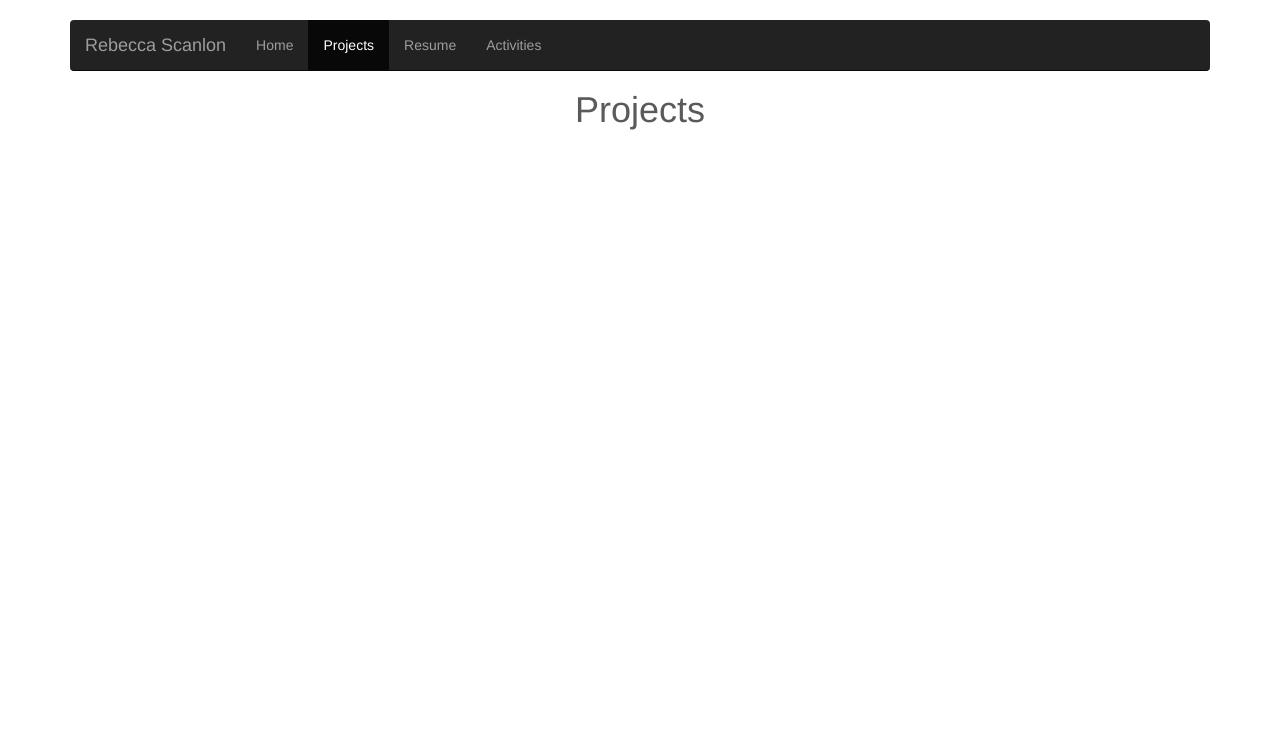
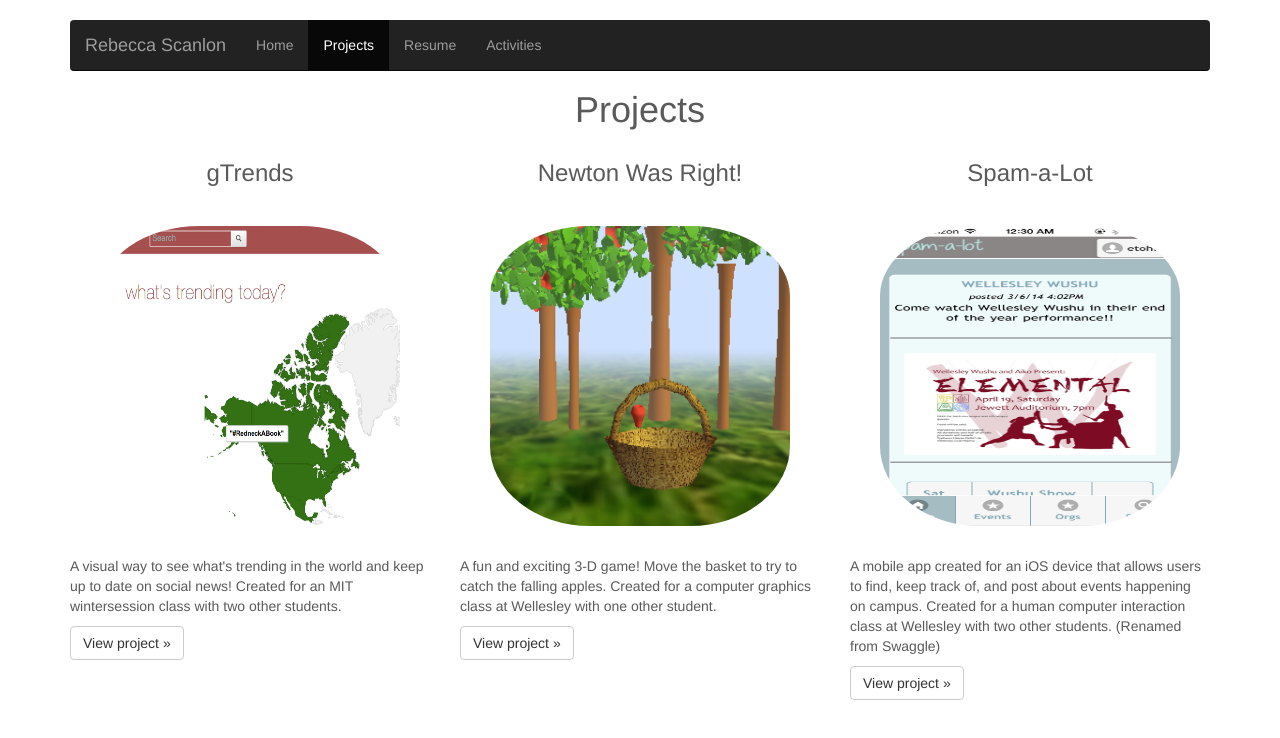
Before and after one commit to rscanlon/rscanlon.github.io, a plain HTML site: page projects.html in a window 1280 px wide. Drawn offline with nearby package versions, Linux system fonts and the light colour scheme.

Commit message:
updated projects page

```diff
--- a/projects.html
+++ b/projects.html
@@ -41,7 +41,28 @@
 <!---END NAV BAR-->
 
     <h1 style="text-align:center; padding-top: 70px;">Projects</h1>
-
+    <div class="container">
+      <!-- Example row of columns -->
+      <div class="row">
+        <div class="col-md-4">
+          <h3 style="text-align:center;">gTrends</h3>
+          <p style="text-align:center;"><img class="circular-project" src="gtrends.png"></p>
+          <p>A visual way to see what's trending in the world and keep up to date on social news!  Created for an MIT wintersession class with two other students.</p>
+          <p><a class="btn btn-default" href="http://gtrends.meteor.com" role="button" target="_blank">View project &raquo;</a></p>
+        </div>
+        <div class="col-md-4">
+          <h3 style="text-align:center;">Newton Was Right!</h3>
+          <p style="text-align:center;"><img class="circular-project" src="basketandapple.png"></p>
+          <p>A fun and exciting 3-D game!  Move the basket to try to catch the falling apples.  Created for a computer graphics class at Wellesley with one other student.</p>
+          <p><a class="btn btn-default" href="http://cs.wellesley.edu/~rscanlon/cs307-graphics-project-final/project.html" role="button" target="_blank">View project &raquo;</a></p>
+       </div>
+        <div class="col-md-4">
+          <h3 style="text-align:center;">Spam-a-Lot</h3>
+          <p style="text-align:center;"><img class="circular-project" src="spamalot.png"></p>
+          <p>A mobile app created for an iOS device that allows users to find, keep track of, and post about events happening on campus.  Created for a human computer interaction class at Wellesley with two other students.  (Renamed from Swaggle)</p>
+          <p><a class="btn btn-default" href="http://cs.wellesley.edu/~cs220swaggle/website/swaggle.html" role="button" target="_blank">View project &raquo;</a></p>
+        </div>
+      </div>
 
 
 
--- a/style.css
+++ b/style.css
@@ -10,3 +10,15 @@
     margin-left: auto;
     margin-right: auto;
 	}
+
+.circular-project {
+	width: 300px;
+	height: 350px;
+	border-radius: 100px;
+	-webkit-border-radius: 100px;
+	-moz-border-radius: 100px;
+    padding-top: 30px;
+    padding-bottom: 20px;
+    margin-left: auto;
+    margin-right: auto;
+	}
```
Also changed, not shown: basketandapple.png (added), gtrends.png (added), spamalot.PNG (added).
